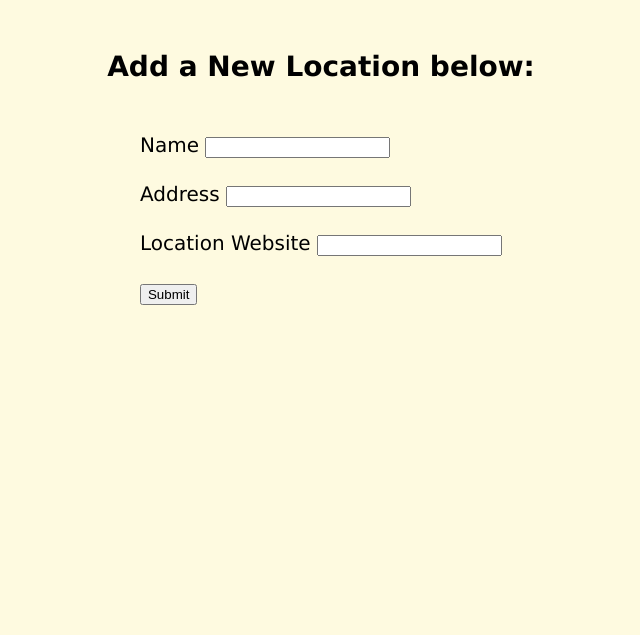
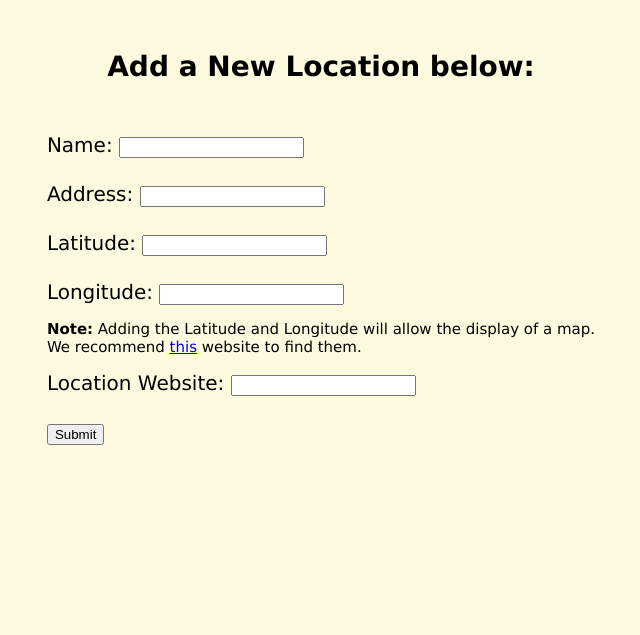
Before and after one commit to pauljburgess/wildlife-locator, a Node server app: page /locations/new in a window 1280 px wide. Shown: the part 80-715 px from the top of the page, without its empty margins (319-959 px from the left). Run offline with Node 20, Linux system fonts and the light colour scheme; some libraries are stand-ins or nearby versions.

Commit message:
Add Latitude and Longitude to New Location model

```diff
--- a/models/location.js
+++ b/models/location.js
@@ -4,6 +4,8 @@ const Schema = mongoose.Schema;
 const locationSchema = new Schema({
     name: String,
     address: String,
+    latitude: Number,
+    longitude: Number,
     website: String,
     wildlife: [{
         type: Schema.Types.ObjectId,
--- a/public/stylesheets/style.css
+++ b/public/stylesheets/style.css
@@ -63,6 +63,11 @@ form {
   text-align: left;
   font-size: 20px;
 }
+
+#note{
+  font-size: 15px;
+}
+
 
 #locations-index {
   justify-content: center;
--- a/views/locations/new.ejs
+++ b/views/locations/new.ejs
@@ -5,13 +5,20 @@
 
     <div class="form-style">
         <form id="new-location-form" action="/locations" method="POST">
-            <label>Name</label>
+            <label>Name:</label>
             <input type="text" name="name" id="">
             <br><br>
-            <label>Address</label>
+            <label>Address:</label>
             <input type="text" name="address" id="">
             <br><br>
-            <label>Location Website</label>
+            <label>Latitude:</label>
+            <input type="number" step="any" name="latitude" id="">
+            <br><br>
+            <label>Longitude:</label>
+            <input type="number" step="any" name="longitude" id="">
+            <br>
+            <p id="note"><strong>Note:</strong> Adding the Latitude and Longitude will allow the display of a map. <br>  We recommend <a href="https://www.latlong.net/">this</a> website to find them.</p>
+            <label>Location Website:</label>
             <input type="text" name="website" id="">
             <br><br>
             <button type="submit">Submit</button>
```
